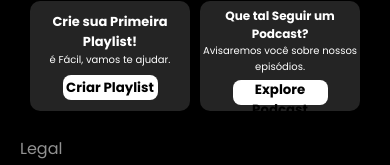
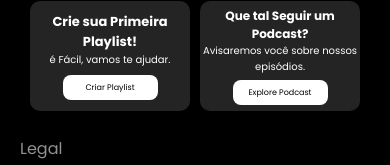
Before and after one commit to yalzss/Spotify-Project, a plain HTML site: page index.html in a window 390 px wide. Shown: the part 4359-4524 px from the top of the page. Drawn offline with Linux system fonts and the light colour scheme; a script that the page names is missing.

Commit message:
bug-mobile-fix

```diff
--- a/media-query.css
+++ b/media-query.css
@@ -132,7 +132,7 @@ main > .navmoba-menu > .navmoba-playlist > button {
     border: none;
     text-align: center;
     margin-top: 7px;
-    font-weight: bold;
+    font-size: 8px;
 }
 main > .navmoba-menu > .navmoba-playlist > button:hover {
     background-color: transparent;
@@ -165,12 +165,12 @@ main > .navmoba-menu > .navmoba-podcast > p {
 }
 main > .navmoba-menu > .navmoba-podcast > button {
     border-radius: 8px;
-    font-weight: bold;
     background-color: #fff;
     margin-top: 5px;
     width: 95px;
     height: 25px;
     border: none;
+    font-size: 8px;
 }
 main > .navmoba-menu > .navmoba-podcast > h5:hover {
     color: #25CF61;
```
